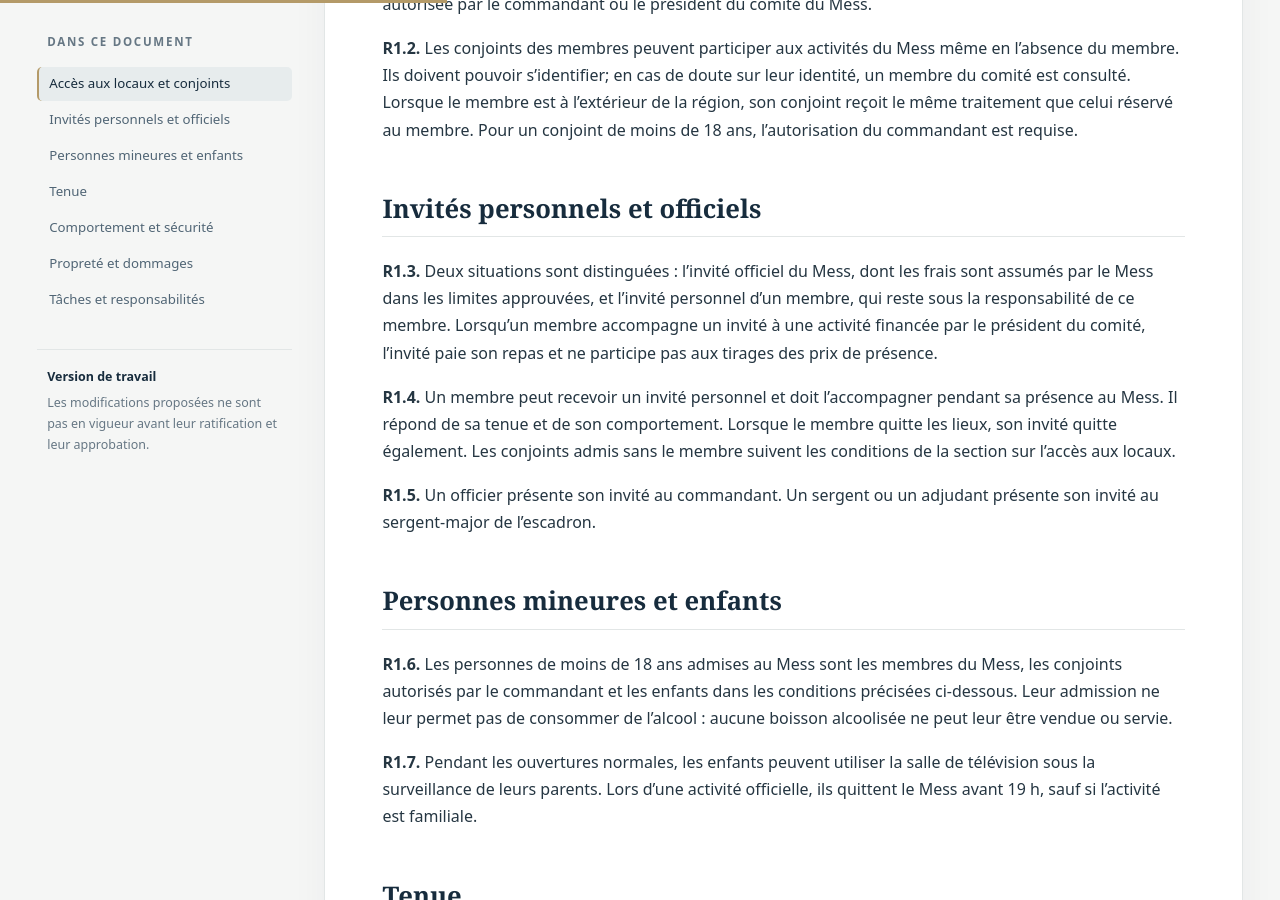
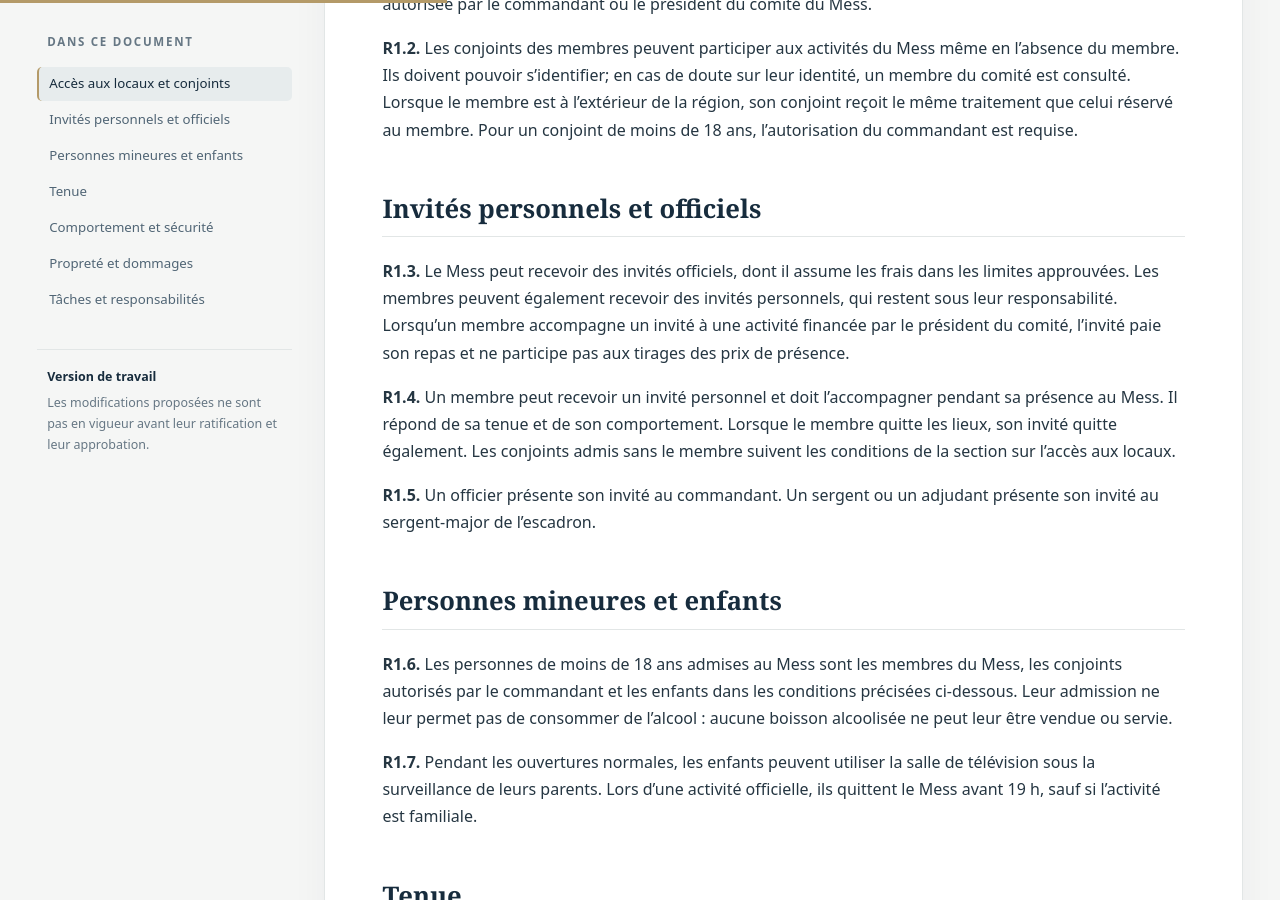
Before and after one commit to shocktubeM81/mess-9eg, a Jekyll site: the page built from versions/2026-10-28-v0.2/R1-proposition.md, in a window 1280 px wide and 900 px high, scrolled down 717 px. Built offline with Jekyll 4.4.1, drawn with Linux system fonts in a browser that asks for light colours.

Commit message:
Formuler directement la règle sur les invités

```diff
--- a/versions/2026-10-28-v0.2/R1-proposition.md
+++ b/versions/2026-10-28-v0.2/R1-proposition.md
@@ -17,7 +17,7 @@ Ce règlement précise la tenue, le comportement et les conditions pratiques de
 
 ## Invités personnels et officiels
 
-<a id="r1-3"></a>**R1.3.** Deux situations sont distinguées : l’invité officiel du Mess, dont les frais sont assumés par le Mess dans les limites approuvées, et l’invité personnel d’un membre, qui reste sous la responsabilité de ce membre. Lorsqu’un membre accompagne un invité à une activité financée par le président du comité, l’invité paie son repas et ne participe pas aux tirages des prix de présence.
+<a id="r1-3"></a>**R1.3.** Le Mess peut recevoir des invités officiels, dont il assume les frais dans les limites approuvées. Les membres peuvent également recevoir des invités personnels, qui restent sous leur responsabilité. Lorsqu’un membre accompagne un invité à une activité financée par le président du comité, l’invité paie son repas et ne participe pas aux tirages des prix de présence.
 
 <a id="r1-4"></a>**R1.4.** Un membre peut recevoir un invité personnel et doit l’accompagner pendant sa présence au Mess. Il répond de sa tenue et de son comportement. Lorsque le membre quitte les lieux, son invité quitte également. Les conjoints admis sans le membre suivent les conditions de la section sur l’accès aux locaux.
 
```
Also changed, not shown: versions/2026-10-28-v0.2/reglement-consolide.md (+1 -1 lines), 1 other file.
